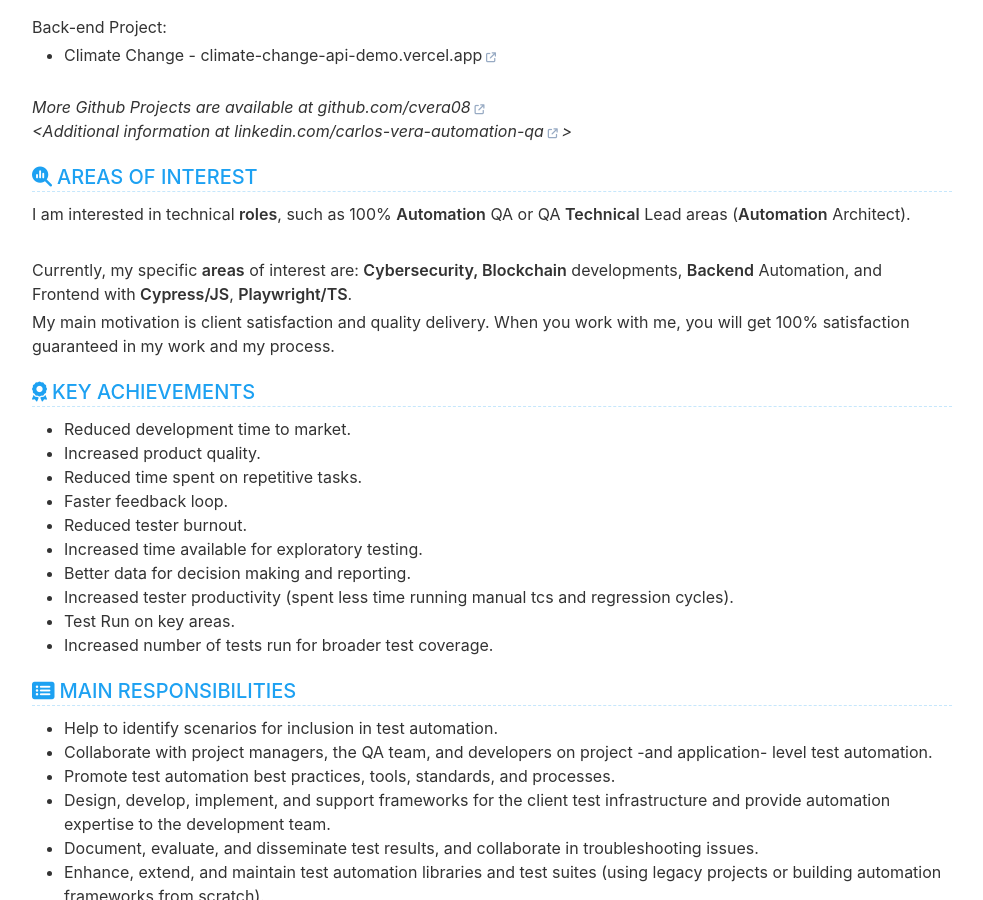
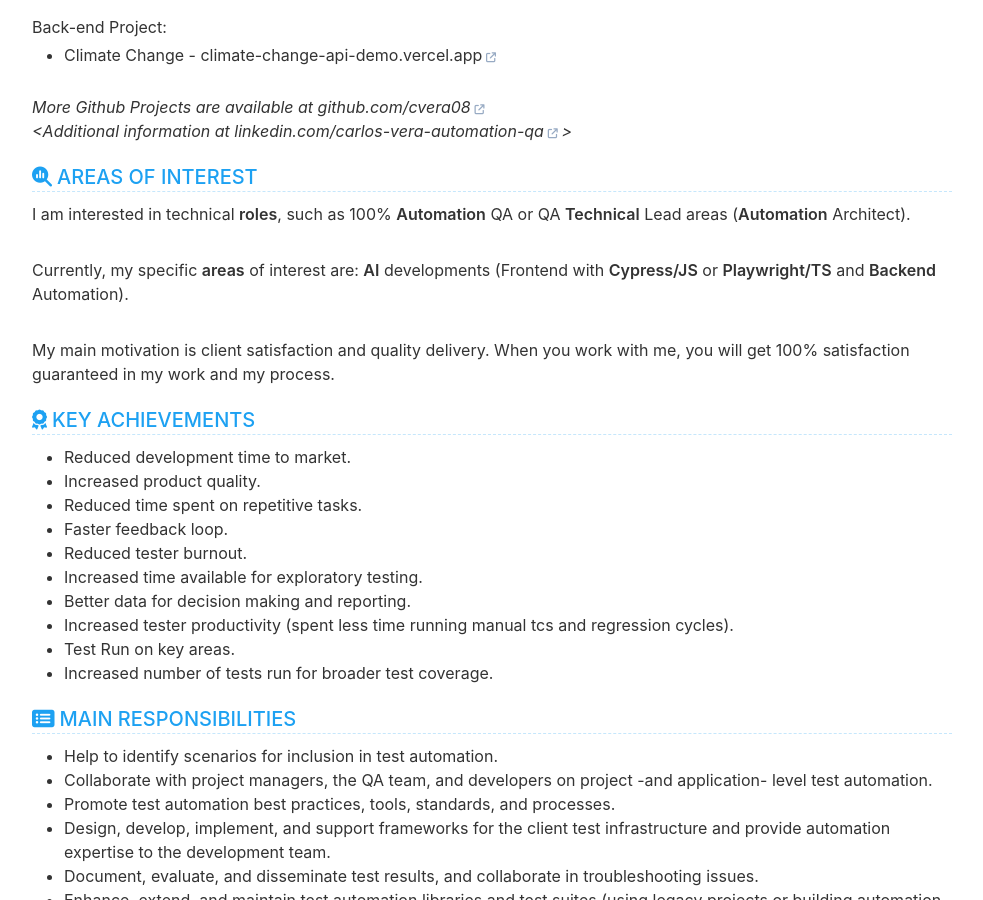
Before and after one commit to cvera08/short-resume, a Jekyll site: the page built from index.html, in a window 1280 px wide and 900 px high, scrolled down 831 px. Shown: the whole window, without its empty margins (148-1131 px from the left). Built offline with Jekyll 4.4.1, drawn with Linux system fonts in a browser that asks for light colours.

Commit message:
feat: accurate areas of interest

```diff
--- a/_data/data.yml
+++ b/_data/data.yml
@@ -69,8 +69,10 @@ interest:
 
     <br>
 
-    Currently, my specific **areas** of interest are: **Cybersecurity, Blockchain** developments, **Backend** Automation,
-    and Frontend with **Cypress/JS**, **Playwright/TS**.
+    Currently, my specific **areas** of interest are: **AI** developments (Frontend with **Cypress/JS** or
+    **Playwright/TS** and **Backend** Automation).
+
+    <br>
 
     My main motivation is client satisfaction and quality delivery. When you work with me, you will get 100% satisfaction guaranteed in my work and my process.
 
```
